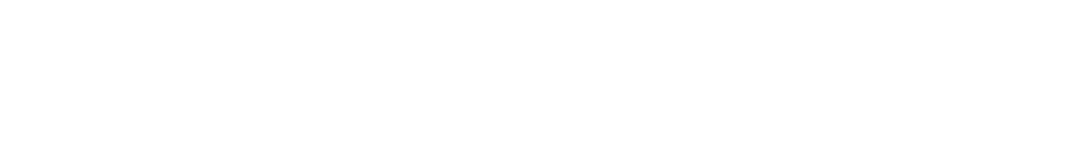
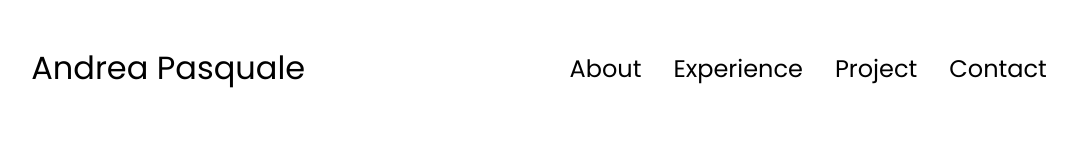
Before and after one commit to andrea-pasquale/andrea-pasquale.github.io, a plain HTML site: page index.html in a window 1280 px wide. Shown: the whole page, without its empty margins (101-1178 px from the left). Drawn offline with Linux system fonts and the light colour scheme.

Commit message:
feat: Adding navigation

```diff
--- a/index.html
+++ b/index.html
@@ -11,7 +11,17 @@
 </head>
 
 <body>
-
+  <nav id="desktop-nav">
+    <div class="logo"> Andrea Pasquale</div>
+    <div>
+      <ul class="nav-links">
+        <li><a href="#about"> About</a></li>
+        <li><a href="#experience"> Experience</a></li>
+        <li><a href="#project"> Project</a></li>
+        <li><a href="#contact"> Contact</a></li>
+      </ul>
+    </div>
+  </nav>
   <script src="script.js"></script>
 </body>
 
--- a/style.css
+++ b/style.css
@@ -0,0 +1,69 @@
+/* GENERAL */
+
+@import url('https://fonts.googleapis.com/css2?family=Poppins:wght@300;400;500;600&family=Roboto:ital,wght@0,100..900;1,100..900&display=swap');
+
+
+* {
+  margin: 0;
+  padding: 0;
+}
+
+body {
+  font-family: "Poppins", sans-serif;
+}
+
+html {
+  scroll-behavior: smooth;
+}
+
+p {
+  color: rgb(85, 85, 85)
+}
+
+/* TRANSITION */
+
+a,
+.btn {
+  transition: all 300ms ease;
+}
+
+/* DESKTOP NAV*/
+
+nav,
+.nav-links {
+  display: flex;
+}
+
+nav {
+  justify-content: space-around;
+  align-items: center;
+  height: 17vh;
+  /* whatver the view height is 100 vh is all screen*/
+}
+
+.nav-links {
+  gap: 2rem;
+  list-style: none;
+  font-size: 1.5rem;
+}
+
+a {
+  color: black;
+  text-decoration: none;
+  text-decoration-color: none;
+}
+
+a:hover {
+  color: gray;
+  text-decoration: underline;
+  text-underline-offset: 1rem;
+  text-decoration-color: rgb(181, 181, 181)
+}
+
+.logo {
+  font-size: 2rem;
+}
+
+.logo:hover {
+  cursor: default;
+}
```
